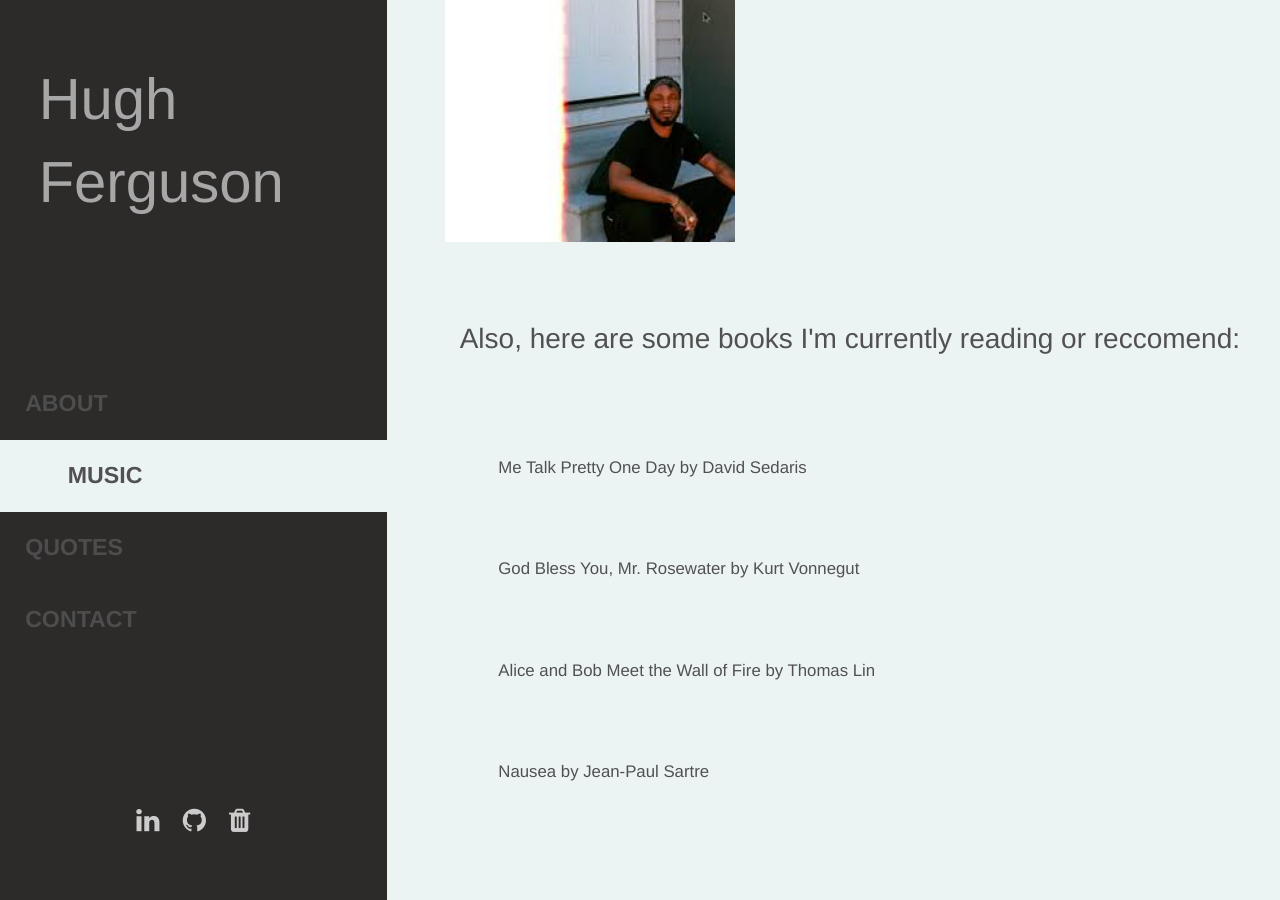
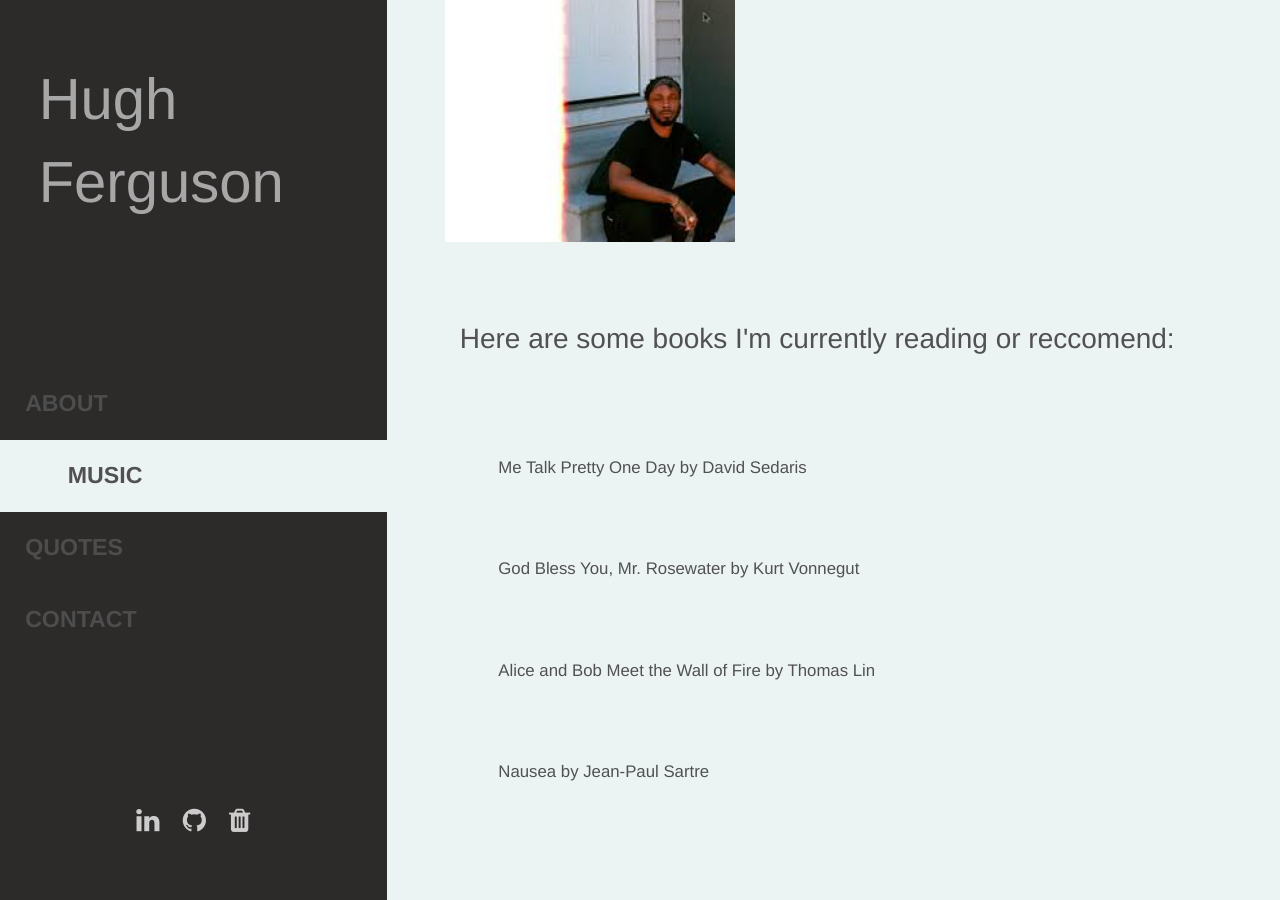
Before and after one commit to HughFerg/hughferg.github.io, a Jekyll site: the page built from _pages/music.html, in a window 1280 px wide and 900 px high, scrolled down 552 px. Built offline with Jekyll 4.4.1, drawn with Linux system fonts in a browser that asks for light colours; some web fonts are replaced.

Commit message:
Update music.html

```diff
--- a/_pages/music.html
+++ b/_pages/music.html
@@ -18,7 +18,7 @@ active: music
         {% endfor %}
     </div>
     <div class="book-container">
-        <div class="music-title" style="padding-top: 2rem;">Also, here are some books I'm currently reading or reccomend:</div>
+        <div class="music-title" style="padding-top: 2rem;">Here are some books I'm currently reading or reccomend:</div>
         {% for book in site.categories.books %}
             <div class="book-entry">
                 {{ book.title }} by {{ book.author }}
```
